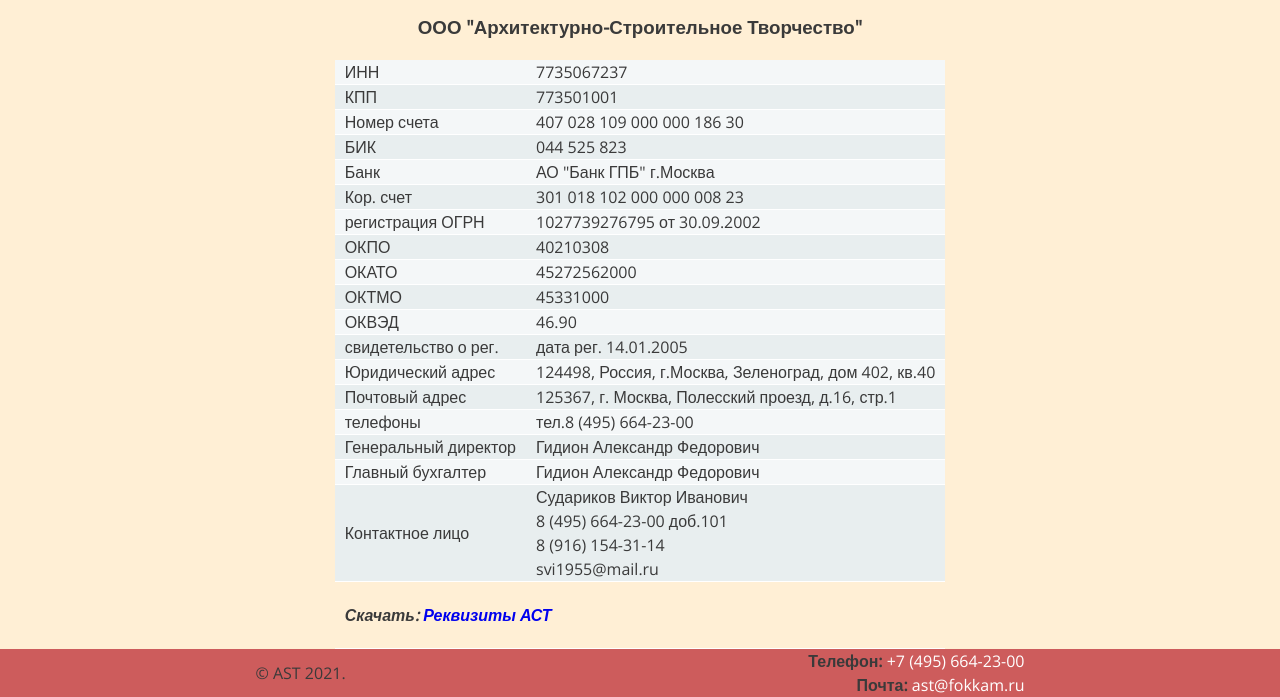
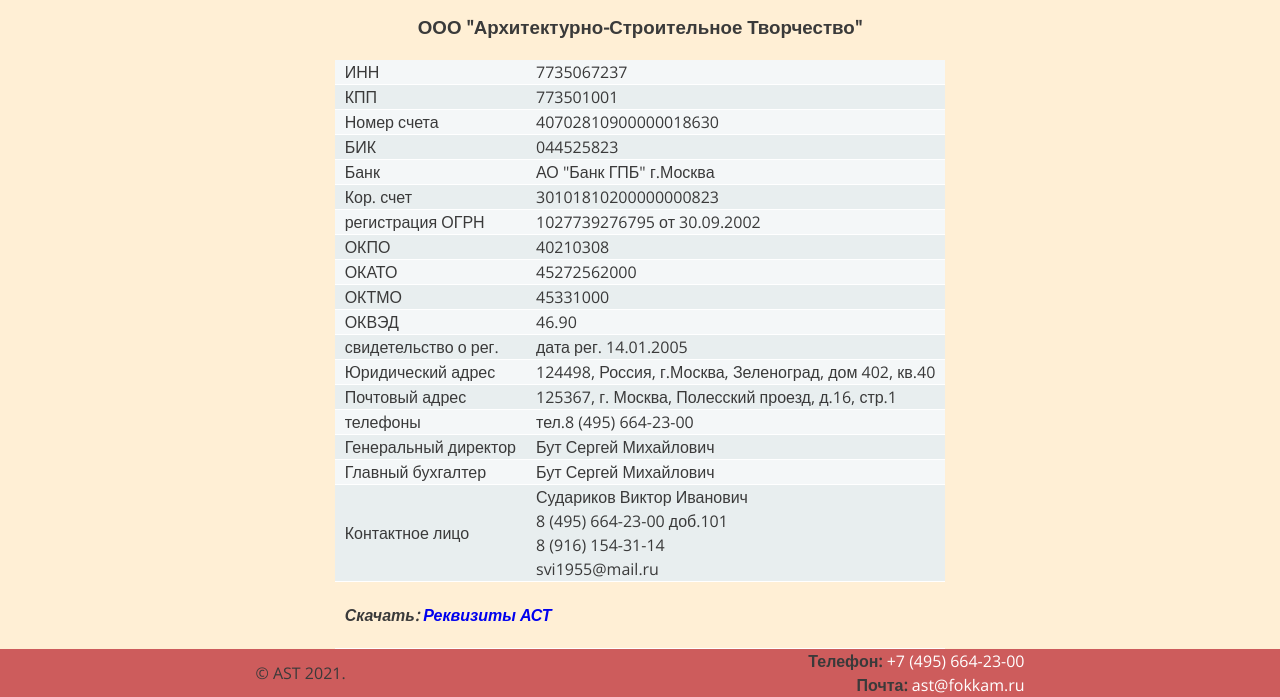
Before and after one commit to ast-energo/Site, a plain HTML site: page contact-requisites.html in a window 1280 px wide. Shown: the part 140-837 px from the top of the page. Drawn offline with nearby package versions, Linux system fonts and the light colour scheme.

Commit message:
Update contact-requisites.html

```diff
--- a/contact-requisites.html
+++ b/contact-requisites.html
@@ -78,11 +78,11 @@
           </tr>
           <tr>
             <td>Номер счета</td>
-            <td>407 028 109 000 000 186 30</td>
+            <td>40702810900000018630</td>
           </tr>
           <tr>
             <td>БИК</td>
-            <td>044 525 823</td>
+            <td>044525823</td>
           </tr>
           <tr>
             <td>Банк</td>
@@ -90,7 +90,7 @@
           </tr>
           <tr>
             <td>Кор. счет</td>
-            <td>301 018 102 000 000 008 23</td>
+            <td>30101810200000000823</td>
           </tr>
           <tr>
             <td>регистрация ОГРН</td>
@@ -130,11 +130,11 @@
           </tr>
           <tr>
             <td>Генеральный директор</td>
-            <td>Гидион Александр Федорович</td>
+            <td>Бут Сергей Михайлович</td>
           </tr>
           <tr>
             <td>Главный бухгалтер</td>
-            <td>Гидион Александр Федорович</td>
+            <td>Бут Сергей Михайлович</td>
           </tr>
           <tr>
             <td>Контактное лицо</td>
```
